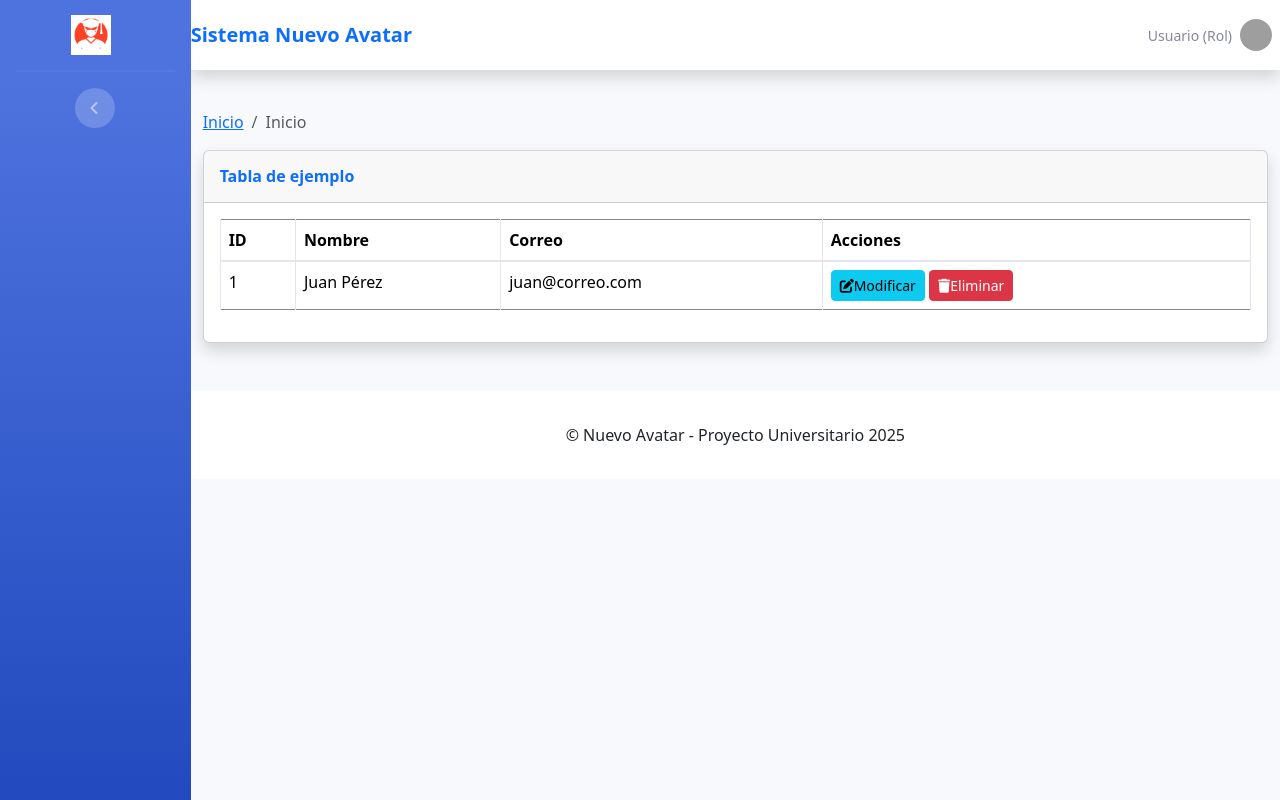
After one commit to Saul312714/NuevoAvatarFrontEnd, an ASP.NET Core app: page /Ejemplo/Tables in a window 1280 px wide. The commit adds this page. Run offline with ASP.NET Core 8, Linux system fonts and the light colour scheme; some libraries are stand-ins or nearby versions; grey boxes are pictures that could not be loaded.

Commit message:
Remove director field from Carreras pages and add example table
Eliminated the director column and selection field from Carreras/Index.cshtml and Upsert.cshtml to simplify the Carrera entity UI. Added new example table page (Ejemplo/Tables.cshtml and Tables.cshtml.cs) demonstrating table layout and DataTables integration.

```diff
--- a/NuevoAvatarFront/Pages/Carreras/Index.cshtml
+++ b/NuevoAvatarFront/Pages/Carreras/Index.cshtml
@@ -48,7 +48,7 @@
                     <tr>
                         <th>Nombre</th>
                         <th>Institución</th>
-                        <th>Director</th>
+
                         <th style="width:150px;">Acciones</th>
                     </tr>
                 </thead>
@@ -59,7 +59,7 @@
                         <tr>
                             <td>@c.Nombre</td>
                             <td>@c.NombreInstitucion</td>
-                            <td>@c.NombreDirector</td>
+
                             <td>
 
                                 <!-- EDITAR -->
--- /dev/null
+++ b/NuevoAvatarFront/Pages/Ejemplo/Tables.cshtml
@@ -0,0 +1,44 @@
+@page
+@model NuevoAvatarFront.Pages.Ejemplo.TablesModel
+@{
+    ViewData["Title"] = "Inicio";
+    Layout = "_Layout";
+}
+<div class="card shadow mb-4">
+    <div class="card-header py-3">
+        <h6 class="m-0 font-weight-bold text-primary">Tabla de ejemplo</h6>
+    </div>
+    <div class="card-body">
+        <div class="table-responsive">
+            <table class="table table-bordered" id="dataTable" width="100%" cellspacing="0">
+                <thead>
+                    <tr>
+                        <th>ID</th>
+                        <th>Nombre</th>
+                        <th>Correo</th>
+                        <th>Acciones</th>
+                    </tr>
+                </thead>
+                <tbody>
+                    <tr>
+                        <td>1</td>
+                        <td>Juan Pérez</td>
+                        <td>juan@correo.com</td>
+                        <td>
+                            <a href="#" class="btn btn-info btn-sm"><i class="fas fa-edit"></i>Modificar</a>
+                            <a href="#" class="btn btn-danger btn-sm"><i class="fas fa-trash"></i>Eliminar</a>
+                        </td>
+                    </tr>
+                </tbody>
+            </table>
+        </div>
+    </div>
+</div>
+
+@section Scripts {
+    <script>
+        $(document).ready(function () {
+            $('#dataTable').DataTable();
+        });
+    </script>
+}
--- /dev/null
+++ b/NuevoAvatarFront/Pages/Ejemplo/Tables.cshtml.cs
@@ -0,0 +1,12 @@
+using Microsoft.AspNetCore.Mvc;
+using Microsoft.AspNetCore.Mvc.RazorPages;
+
+namespace NuevoAvatarFront.Pages.Ejemplo
+{
+    public class TablesModel : PageModel
+    {
+        public void OnGet()
+        {
+        }
+    }
+}
```
Also changed, not shown: NuevoAvatarFront/Pages/Carreras/Upsert.cshtml (+0 -15 lines).
